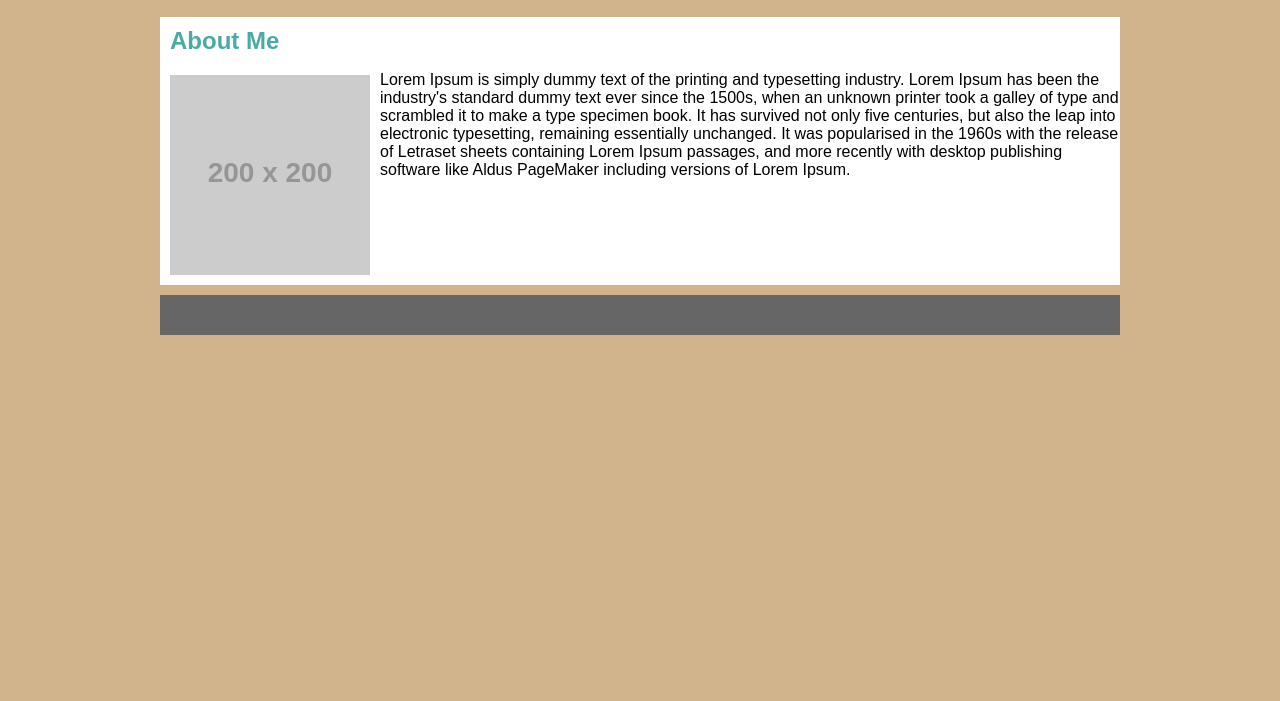
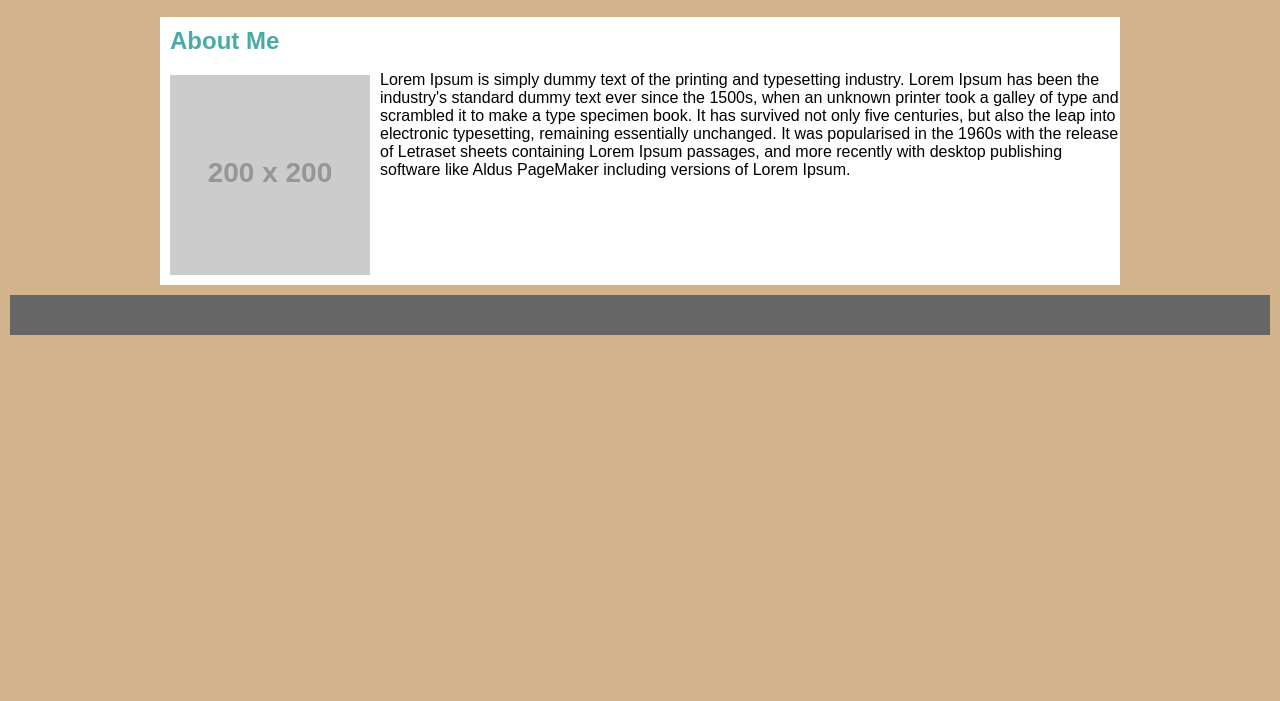
Before and after one commit to bhowell841/Basic-Portfolio, a plain HTML site: page index.html in a window 1280 px wide. Shown: the part 99-800 px from the top of the page. Drawn offline with Linux system fonts and the light colour scheme; placeholder pictures from the web are drawn by us.

Commit message:
still going

```diff
--- a/assets/css/style.css
+++ b/assets/css/style.css
@@ -63,9 +63,13 @@ ul li {
 }
 
 footer {
+    position: relative;
+    bottom: 0;
     padding: 20px;
     background-color: #666666;
     margin-top: 10px;
+    margin-left: 0px;
+    margin-right: 0px;
 }
 /*ul li:last-child{
     padding-right: 10px;
--- a/index.html
+++ b/index.html
@@ -7,9 +7,6 @@
     </head>
 
 <body>
-
-
-    <div class="wrapper">
     <div class="clearfix">
         <header>
             <h1>Brendan Howell</h1>
@@ -20,6 +17,9 @@
                 </ul>
         </header>
     </div>
+
+    <div class="wrapper">
+
 
         <section id="bio">
 
@@ -32,14 +32,11 @@
             </div>
 
         </section>
+    </div>
 
     <footer>
 
     </footer>
 
-
-    </div>
-
-
 </body>
 </html>
```
Lines whose indentation alone changed are shown as unchanged.
